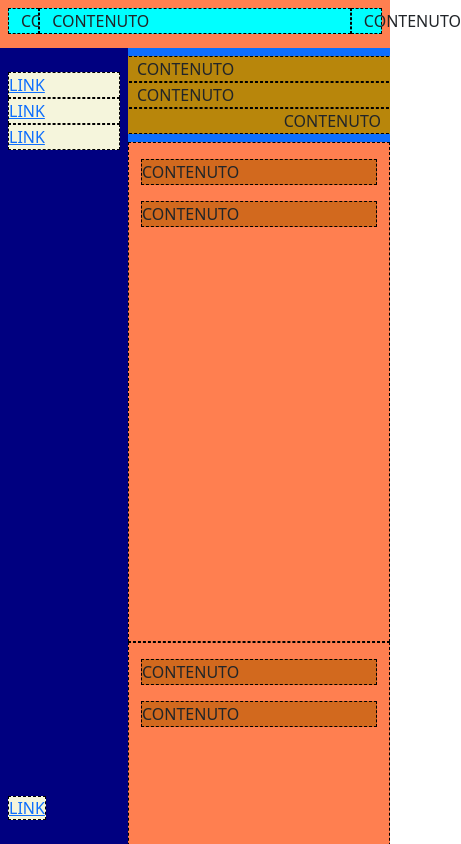
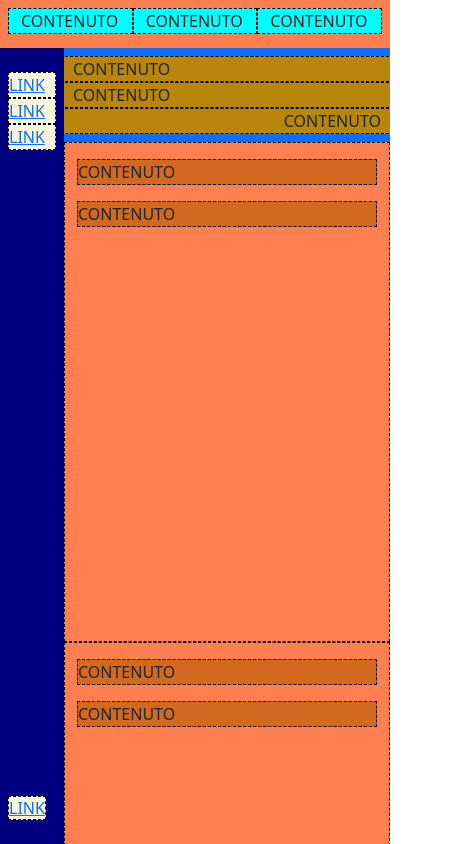
Before and after one commit to LorenzoNicco/html-css-bootstrap-dashboard, a plain HTML site: page index.html in a window 390 px wide. Shown: the whole page, 461 px wide, since content can reach past the window. Drawn offline with nearby package versions, Linux system fonts and the light colour scheme.

Commit message:
Fixed header e add mediaquery viewport

```diff
--- a/css/style.css
+++ b/css/style.css
@@ -42,3 +42,16 @@ aside nav {
 :root {
     --debug-border: 1px dashed black
 }
+
+/***********************************************
+ MEDIAQUERY
+***********************************************/
+@media screen and (max-width: 768px) {
+    aside {
+        width: 4rem;
+    }
+
+    #main-screen {
+        width: calc(100% - 4rem);
+    }
+}
--- a/index.html
+++ b/index.html
@@ -19,11 +19,11 @@
         <header>
             <div class="container-fluid">
                 <nav class="row p-2">
-                    <div class="col-1">CONTENUTO</div>
+                    <div class="col">CONTENUTO</div>
 
                     <div class="col">CONTENUTO</div>
 
-                    <div class="col-1">CONTENUTO</div>
+                    <div class="col">CONTENUTO</div>
                 </nav>
             </div>
         </header>
@@ -67,7 +67,7 @@
                 </section>
 
 
-                <div class="central-cont container">
+                <div class="central-cont container-fluid">
                     <div class="row">
                         <!-- colonna classi/faq -->
                         <div class="col-md-12 col-lg-6">
```
